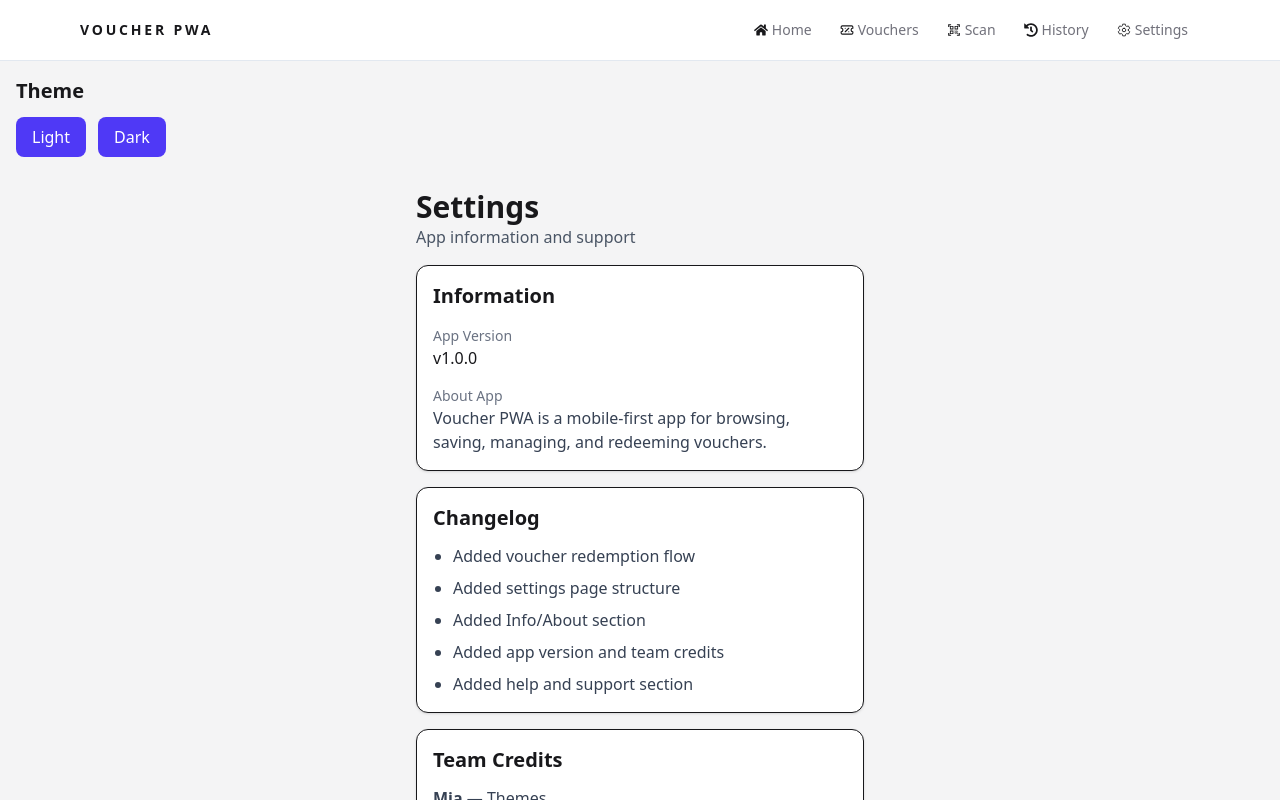
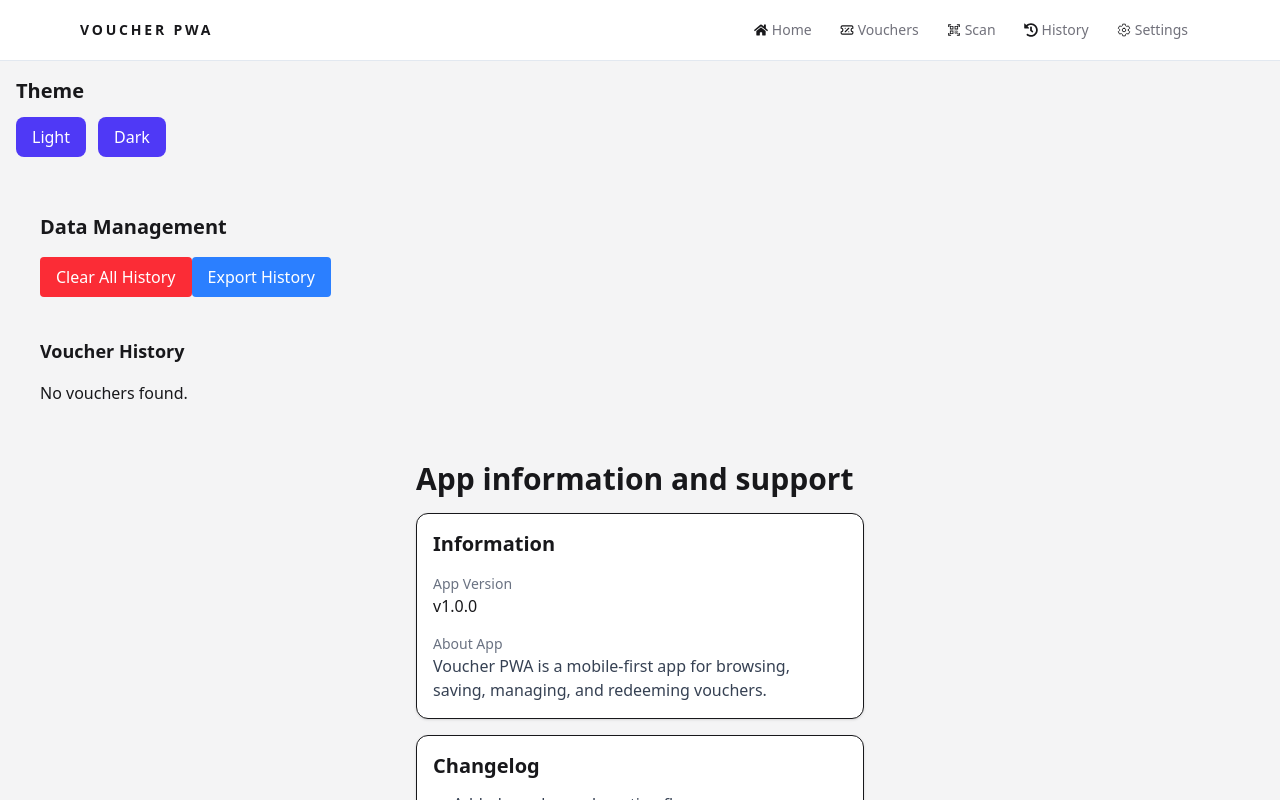
Before and after one commit to Altair2759/voucher-pwa, a Next.js app in the folder voucher-pwa/: page /settings in a window 1280 px wide. Shown: the top 800 px of the page. Built offline with nearby package versions, Linux system fonts and the light colour scheme.

Commit message:
fixed some settings problems

```diff
--- a/voucher-pwa/app/settings/page.tsx
+++ b/voucher-pwa/app/settings/page.tsx
@@ -1,8 +1,60 @@
 "use client";
 import { useTheme } from "next-themes";
+import { useState, useEffect } from "react";
 
 export default function SettingsPage() {
   const { theme, setTheme } = useTheme();
+
+  const [history, setHistory] = useState<string[]>([]);
+
+  // Load history from localStorage
+  useEffect(() => {
+    const stored = localStorage.getItem("voucherHistory");
+    if (stored) {
+      setHistory(JSON.parse(stored));
+    }
+  }, []);
+
+  // Save history back to localStorage
+  const saveHistory = (newHistory: string[]) => {
+    setHistory(newHistory);
+    localStorage.setItem("voucherHistory", JSON.stringify(newHistory));
+  };
+
+  // Clear all history with confirm
+  const clearHistory = () => {
+    if (confirm("Are you sure you want to clear ALL history?")) {
+      saveHistory([]);
+      alert("History cleared successfully.");
+    }
+  };
+
+  // Delete selected item
+  const deleteItem = (index: number) => {
+    if (confirm("Delete this voucher from history?")) {
+      const newHistory = [...history];
+      newHistory.splice(index, 1);
+      saveHistory(newHistory);
+      alert("Voucher deleted.");
+    }
+  };
+
+  // Export history before clearing
+  const exportHistory = () => {
+    if (history.length === 0) {
+      alert("No history to export.");
+      return;
+    }
+    const blob = new Blob([JSON.stringify(history, null, 2)], { type: "application/json" });
+    const url = URL.createObjectURL(blob);
+    const a = document.createElement("a");
+    a.href = url;
+    a.download = "voucher-history.json";
+    a.click();
+    URL.revokeObjectURL(url);
+    alert("History exported successfully.");
+  };
+
   return (
     <div className="min-h-screen bg-zinc-100 dark:bg-slate-900 p-4 text-zinc-900 dark:text-slate-50 space-y-8">
       {/* Mia Section: Themes */}
@@ -43,7 +95,38 @@ export default function SettingsPage() {
 
       {/* Crystal Section: Data management */}
 
+       <div className="p-6">
+      <h1 className="text-xl font-bold mb-4">Data Management</h1>
 
+      <div className="space-y-4">
+        <button onClick={clearHistory} className="bg-red-500 text-white px-4 py-2 rounded">
+          Clear All History
+        </button>
+
+        <button onClick={exportHistory} className="bg-blue-500 text-white px-4 py-2 rounded">
+          Export History
+        </button>
+
+        <h2 className="text-lg font-semibold mt-6">Voucher History</h2>
+        {history.length === 0 ? (
+          <p>No vouchers found.</p>
+        ) : (
+          <ul className="space-y-2">
+            {history.map((item, index) => (
+              <li key={index} className="flex justify-between items-center bg-gray-100 p-2 rounded">
+                <span>{item}</span>
+                <button
+                  onClick={() => deleteItem(index)}
+                  className="bg-yellow-500 text-white px-2 py-1 rounded"
+                >
+                  Delete
+                </button>
+              </li>
+            ))}
+          </ul>
+        )}
+      </div>
+    </div>
 
 
       {/* Bohlokoa Section: Notifications & vibrations */}
@@ -56,8 +139,7 @@ export default function SettingsPage() {
 
       <section className="mx-auto max-w-md space-y-4">
         <div>
-          <h1 className="text-3xl font-bold">Settings</h1>
-          <p className="text-gray-600">App information and support</p>
+          <h1 className="text-3xl font-bold">App information and support</h1>
         </div>
 
         <div className="rounded-xl border bg-white p-4 shadow">
```
